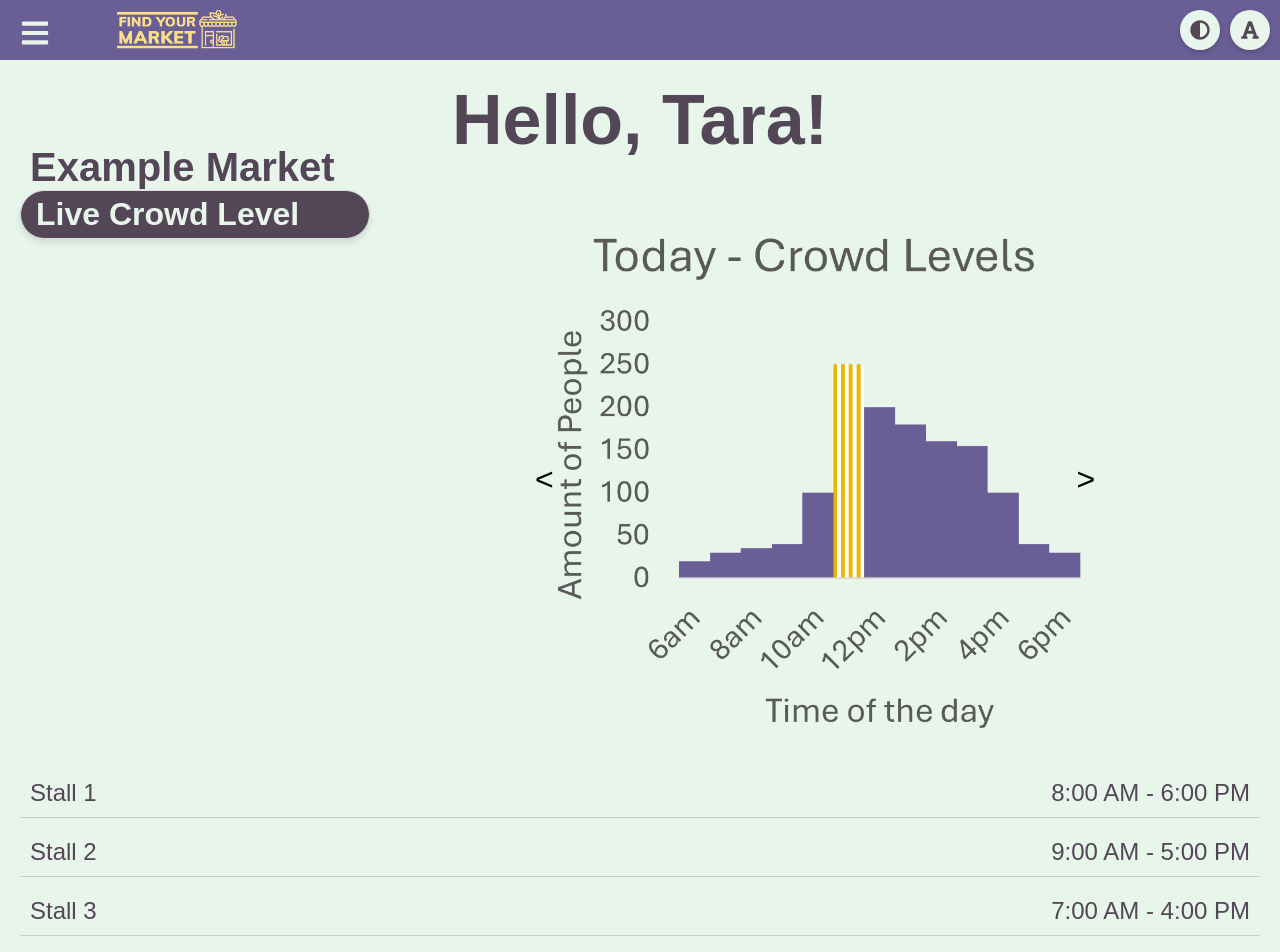
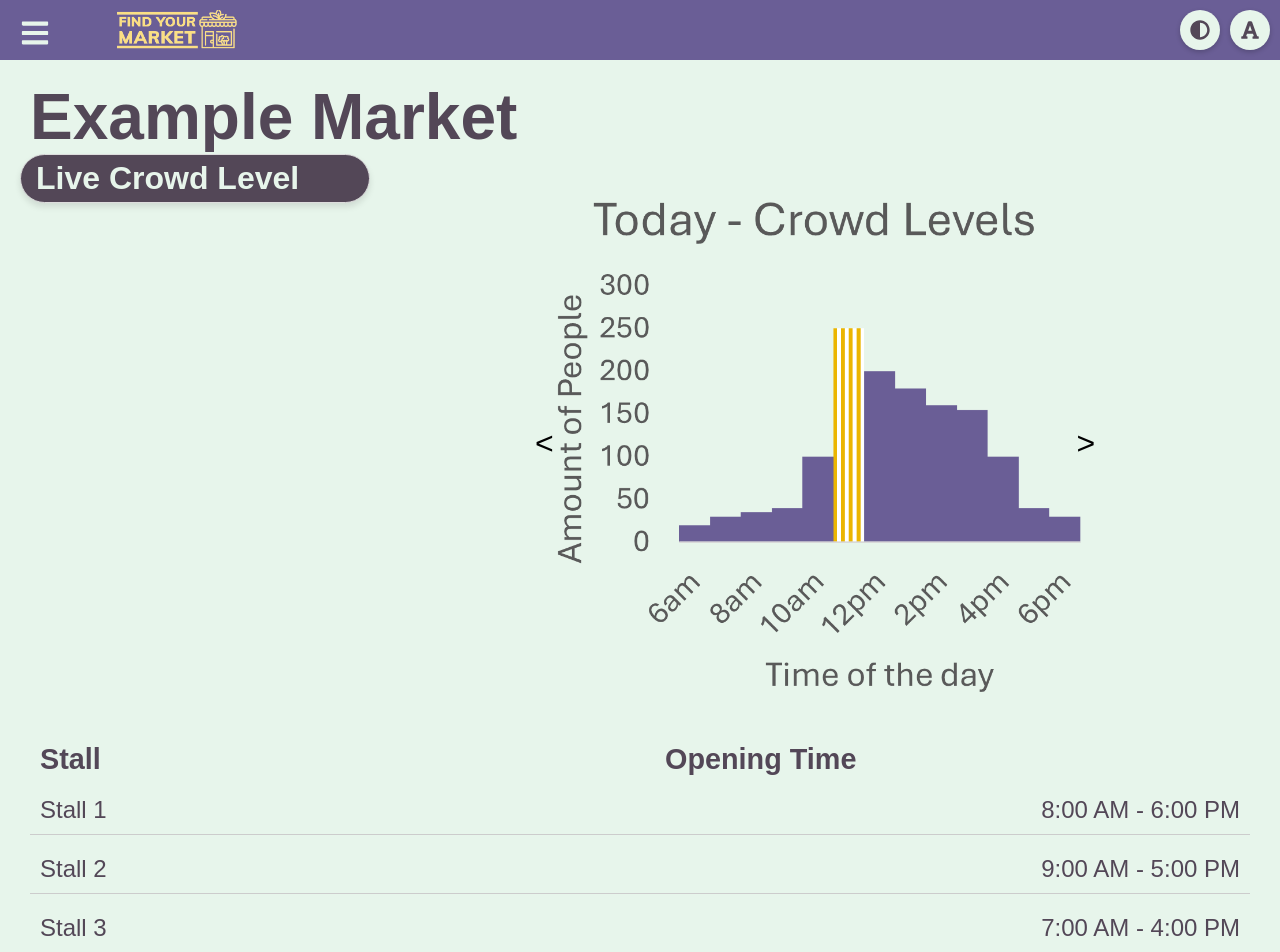
Before and after one commit to Chanelmorgan/FindYourMarket, a React (Create React App) app in the folder find-your-market/: page /Market in a window 1280 px wide. Shown: the top 952 px of the page. Built offline with nearby package versions, Linux system fonts and the light colour scheme; grey boxes are pictures that could not be loaded; a web font is replaced by a local one.

Commit message:
example market update

```diff
--- a/find-your-market/src/components/Market.js
+++ b/find-your-market/src/components/Market.js
@@ -35,11 +35,8 @@ function Market() {
 
     return (
         <div className="home-container">
-            <h2 className="home-title">Hello, Tara!</h2>
-            <h3 className="pref-market">Example Market</h3>
-
-
-            <div className="curved-box">
+            <h3 className="example-market">Example Market</h3>
+     <div className="curved-box">
   <div className="content-container">
     <span className="crowd-level-title">Live Crowd Level</span>
     <video
@@ -67,14 +64,22 @@ function Market() {
                 </div>
             </div>
 
+        <div className="stall-container">
+            <div className="titles">
+                <div className="home-stall-title">Stall</div>
+                <div className="home-OT-title">Opening Time</div>
+            </div>
+
             <div className="stall-list">
                 {stallsData.map((stall, index) => (
                     <div key={index} className="stall-item">
-                        <span className="stall-name">{stall.name}</span>
-                        <span className="opening-time">{stall.openingTime}</span>
+                        <a href="/Stall" className="stall-name">{stall.name}</a>
+                        <a href="/Stall" className="opening-time">{stall.openingTime}</a>
                     </div>
                 ))}
             </div>
+        </div>
+
         </div>
     );
 }
--- a/find-your-market/src/styles/Home.css
+++ b/find-your-market/src/styles/Home.css
@@ -35,10 +35,16 @@ body{
     padding: 20px;
 }
 
-
 .pref-market {
     padding-left: 10px;
     font-size: 2.5rem;
+    text-align: left;
+}
+
+.example-market{
+    padding-top: 60px;
+    padding-left: 10px;
+    font-size: 4rem;
     text-align: left;
 }
 
```
